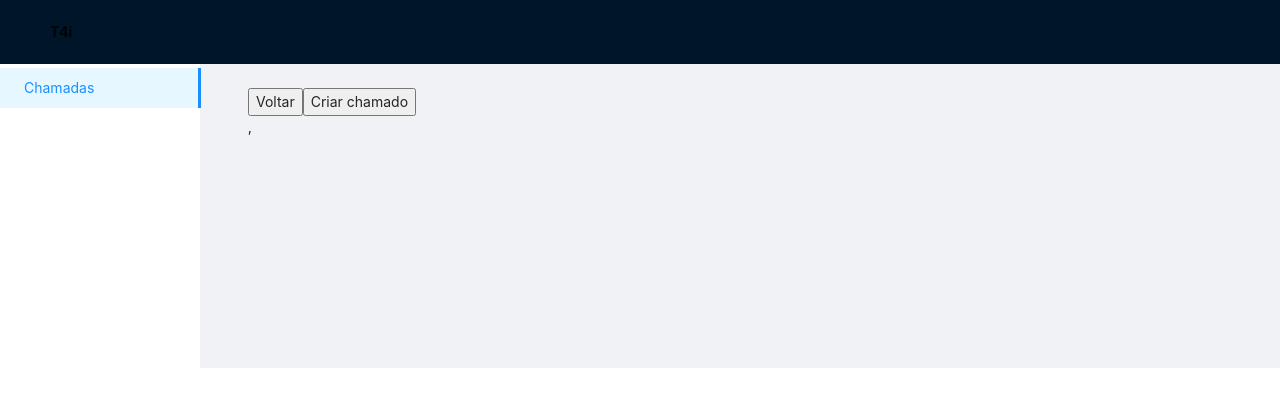
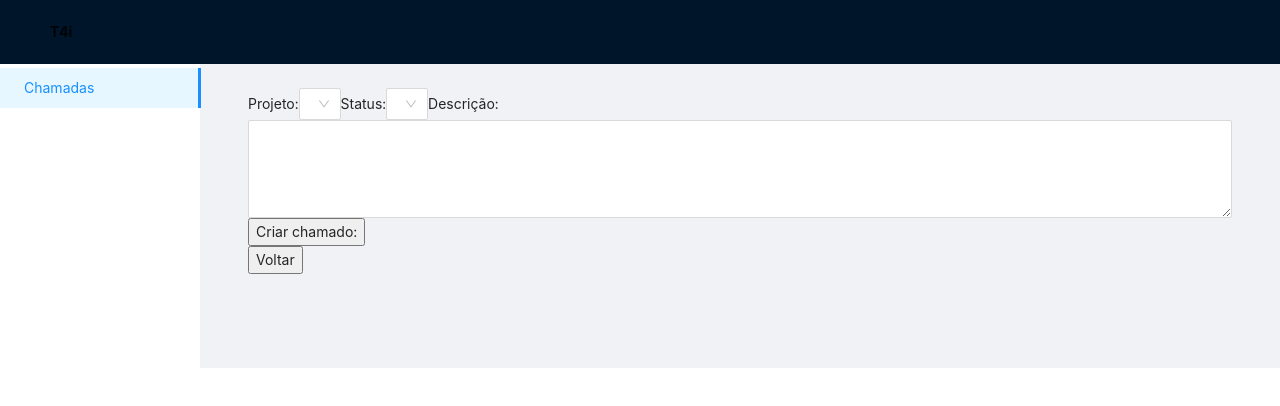
Before and after one commit to PedroBarbosan3/react-training, a React (Create React App) app: page /call/new in a window 1280 px wide. Shown: the top 406 px of the page. Built offline with nearby package versions, Linux system fonts and the light colour scheme.

Commit message:
initial redux logic implemented

```diff
--- a/package.json
+++ b/package.json
@@ -3,6 +3,7 @@
   "version": "0.1.0",
   "private": true,
   "dependencies": {
+    "@reduxjs/toolkit": "^1.6.1",
     "@testing-library/jest-dom": "^5.11.4",
     "@testing-library/react": "^11.1.0",
     "@testing-library/user-event": "^12.1.10",
@@ -13,6 +14,7 @@
     "antd": "^4.16.13",
     "react": "^17.0.2",
     "react-dom": "^17.0.2",
+    "react-redux": "^7.2.5",
     "react-router-dom": "^5.3.0",
     "react-scripts": "4.0.3",
     "typescript": "^4.1.2",
--- a/src/App.tsx
+++ b/src/App.tsx
@@ -2,14 +2,18 @@ import { Home } from "./Pages/Home";
 import { Calls } from "./Pages/Calls";
 import { Newcall } from "./Pages/Newcall";
 import { Route, BrowserRouter } from "react-router-dom";
+import { store } from "./redux/store";
+import { Provider } from "react-redux";
 
 function App() {
   return (
-    <BrowserRouter>
-      <Route path="/" exact component={Home} />
-      <Route path="/calls" exact component={Calls} />
-      <Route path="/call/new" exact component={Newcall} />
-    </BrowserRouter>
+    <Provider store={store}>
+      <BrowserRouter>
+        <Route path="/" exact component={Home} />
+        <Route path="/calls" exact component={Calls} />
+        <Route path="/call/new" exact component={Newcall} />
+      </BrowserRouter>
+    </Provider>
   );
 }
 
--- a/src/Pages/Calls.tsx
+++ b/src/Pages/Calls.tsx
@@ -1,4 +1,5 @@
 import { Button } from "../Components/Button";
+
 import { useHistory } from "react-router-dom";
 
 import { Layout, Menu, Breadcrumb, Table } from "antd";
@@ -24,8 +25,10 @@ const columns = [
 ];
 
 export function Calls() {
+  //antd
   const { Header, Content, Sider } = Layout;
 
+  //router
   const history = useHistory();
   function navigateToNewCall() {
     history.push("/call/new");
--- a/src/Pages/Newcall.tsx
+++ b/src/Pages/Newcall.tsx
@@ -1,16 +1,34 @@
 import { Button } from "../Components/Button";
+
 import { useHistory } from "react-router-dom";
 
-import { Layout, Menu, Breadcrumb, Table } from "antd";
+import { Layout, Menu, Input, Select } from "antd";
+
+import React, { useState } from "react";
+import { useAppSelector, useAppDispatch } from "../redux/hooks";
+import { descricaoHandler } from "../redux/criarChamado";
 
 export function Newcall() {
+
+  //antd
   const { Header, Content, Sider } = Layout;
+  const history = useHistory();
+  const { TextArea } = Input;
+  const { Option } = Select;
 
-  const history = useHistory();
+  //redux
+  const descricao = useAppSelector((state) => state.criarChamado.Descricao);
+  const dispatch = useAppDispatch();
 
+  //router
   function navigateToCalls() {
     history.push("/calls");
   }
+
+  //submit
+  const handleSubmit = (e: any) => {
+    e.preventDefault();
+  };
 
   return (
     <Layout>
@@ -39,11 +57,36 @@ export function Newcall() {
               minHeight: 280,
             }}
           >
+            <form onSubmit={handleSubmit}>
+              <label>
+                Projeto:
+                <Select defaultValue="">
+                  <Option value="Projeto 1">Projeto 1</Option>
+                  <Option value="Projeto 2">Projeto 2</Option>
+                </Select>
+              </label>
+              <label>
+                Status:
+                <Select defaultValue="">
+                  <Option value="Status 1">Status 1</Option>
+                  <Option value="Status 2">Status 2</Option>
+                </Select>
+              </label>
+              <label>
+                Descrição:
+                <TextArea
+                  onChange={(e) => dispatch(descricaoHandler(e.target.value))}
+                  rows={4}
+                />
+              </label>
+              <Button type="submit"> Criar chamado:</Button>
+            </form>
             <div>
               <Button onClick={navigateToCalls}>Voltar</Button>
-              <Button>Criar chamado</Button>
             </div>
-            ,
+            <div>
+              <p>{descricao}</p>
+            </div>
           </Content>
         </Layout>
       </Layout>
--- /dev/null
+++ b/src/redux/criarChamado.tsx
@@ -0,0 +1,21 @@
+import { createSlice } from "@reduxjs/toolkit";
+import type { RootState } from "./store";
+
+export const criarChamadoSlice = createSlice({
+  name: "criarChamado",
+  initialState: {
+    Descricao: null,
+  },
+  reducers: {
+    descricaoHandler: (state, action) => {
+      state.Descricao = action.payload;
+    },
+  },
+});
+
+export const { descricaoHandler } = criarChamadoSlice.actions;
+
+export const selectCriarChamada = (state: RootState) =>
+  state.criarChamado.Descricao;
+
+export default criarChamadoSlice.reducer;
--- /dev/null
+++ b/src/redux/hooks.tsx
@@ -0,0 +1,5 @@
+import { TypedUseSelectorHook, useDispatch, useSelector } from "react-redux";
+import type { RootState, AppDispatch } from "./store";
+
+export const useAppDispatch = () => useDispatch<AppDispatch>();
+export const useAppSelector: TypedUseSelectorHook<RootState> = useSelector;
--- /dev/null
+++ b/src/redux/store.tsx
@@ -0,0 +1,12 @@
+import { configureStore } from "@reduxjs/toolkit";
+import criarChamadoReducer from "./criarChamado";
+
+export const store = configureStore({
+  reducer: {
+    criarChamado: criarChamadoReducer,
+  },
+});
+
+export type RootState = ReturnType<typeof store.getState>;
+
+export type AppDispatch = typeof store.dispatch;
```
Also changed, not shown: 1 other file (tests, documents, lock files or other folders).
